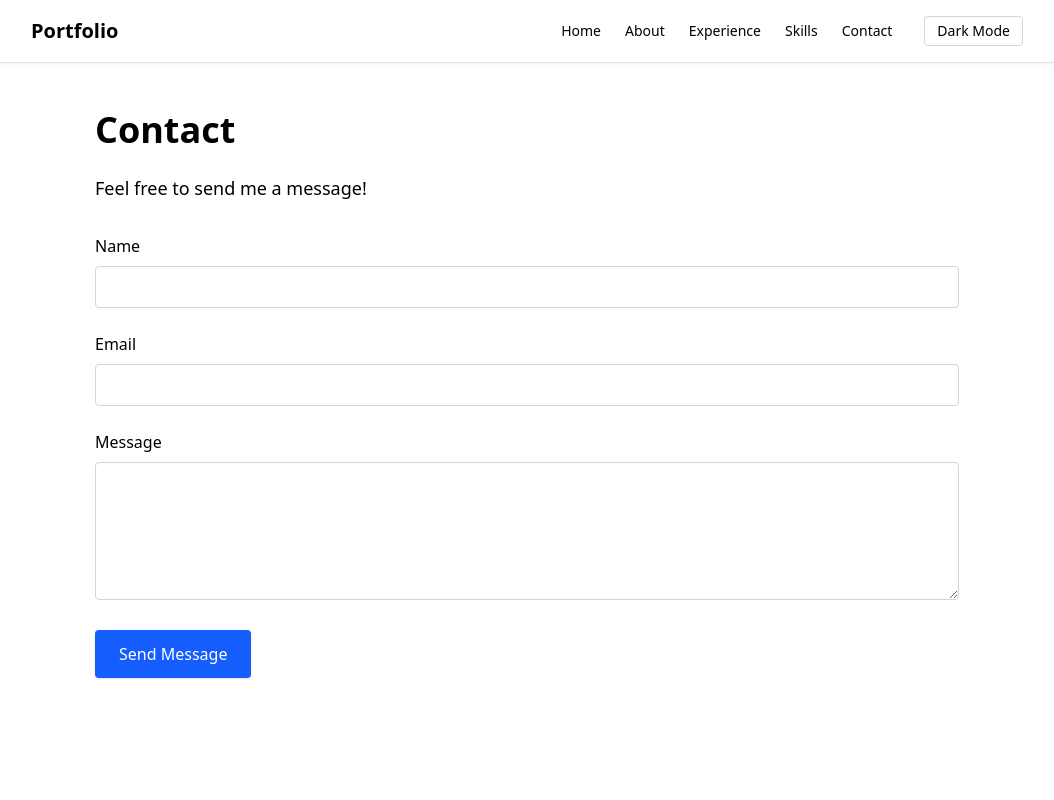
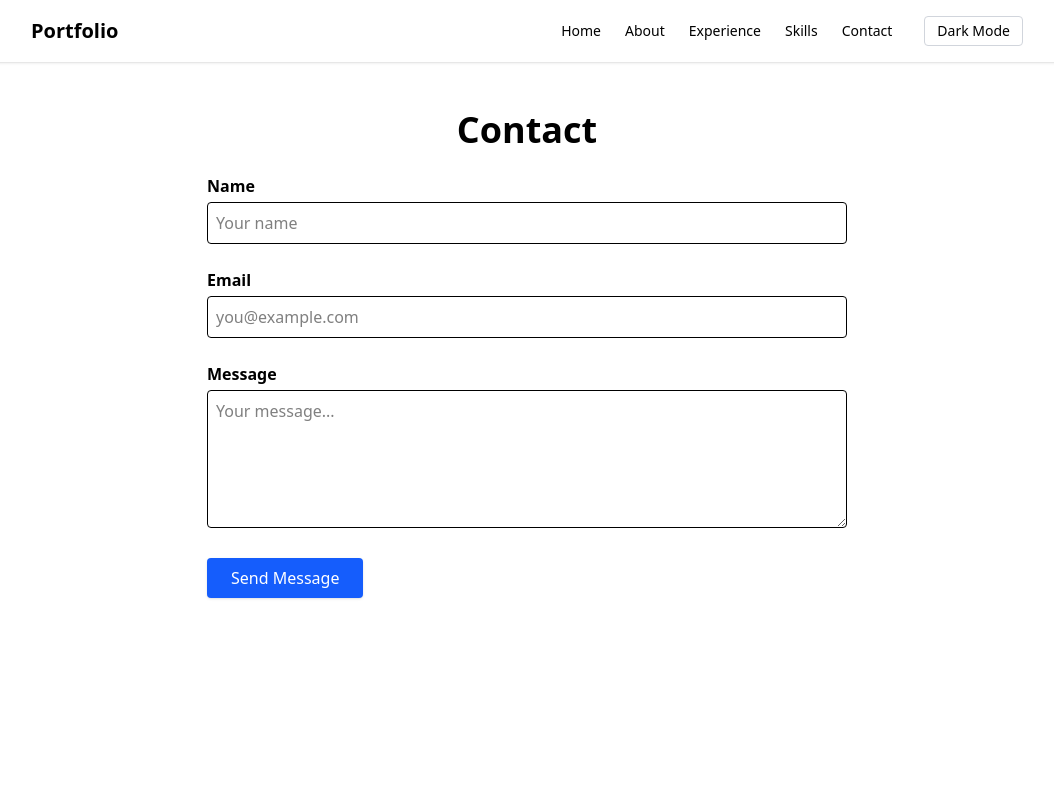
Before and after one commit to mizukifujikawa-ciccc/portfolio, a React (Vite) app in the folder my-portfolio/: page /contact in a window 1280 px wide. Shown: the top 800 px of the page, without its empty margins (113-1167 px from the left). Built offline with nearby package versions, Linux system fonts and the light colour scheme.

Commit message:
animation

```diff
--- a/my-portfolio/package.json
+++ b/my-portfolio/package.json
@@ -10,10 +10,12 @@
     "preview": "vite preview"
   },
   "dependencies": {
+    "framer-motion": "^12.18.1",
     "react": "^19.1.0",
     "react-dom": "^19.1.0",
     "react-router-dom": "^7.6.0",
-    "zustand": "^5.0.5"
+    "zustand": "^5.0.5",
+    "react-hot-toast": "^2.5.2"
   },
   "devDependencies": {
     "@eslint/js": "^9.25.0",
--- a/my-portfolio/src/App.tsx
+++ b/my-portfolio/src/App.tsx
@@ -7,6 +7,7 @@ import Experience from "./pages/Experience";
 import Skills from "./pages/Skills";
 import Contact from "./pages/Contact";
 import { useEffect, useState } from "react";
+import { Toaster } from 'react-hot-toast';
 
 function App() {
   const [darkMode, setDarkMode] = useState(false);
@@ -24,6 +25,7 @@ function App() {
 
   return (
     <Router>
+      <Toaster position="top-center" reverseOrder={false} />
       <Header darkMode={darkMode} setDarkMode={setDarkMode} />
       <Routes>
       <Route path="/" element={<Home darkMode={darkMode} />} />
--- a/my-portfolio/src/pages/Contact.tsx
+++ b/my-portfolio/src/pages/Contact.tsx
@@ -1,80 +1,78 @@
+import { motion } from "framer-motion";
 import { useState } from "react";
+import { toast } from "react-hot-toast";
 
 export default function Contact({ darkMode }: { darkMode: boolean }) {
-  const [formData, setFormData] = useState({ name: '', email: '', message: '' });
+  const [formState, setFormState] = useState({ name: '', email: '', message: '' });
 
-  const handleChange = (e: React.ChangeEvent<HTMLInputElement | HTMLTextAreaElement>) => {
-    const { name, value } = e.target;
-    setFormData(prev => ({ ...prev, [name]: value }));
-  };
-
-  const handleSubmit = (e: React.FormEvent) => {
+  const handleSubmit = (e: React.FormEvent<HTMLFormElement>) => {
     e.preventDefault();
-    console.log('Form submitted:', formData);
-    alert('Thank you for your message!');
-    setFormData({ name: '', email: '', message: '' });
+    toast.success("Message sent successfully!");
+    setFormState({ name: '', email: '', message: '' });
   };
 
   return (
     <main
-      className={`min-h-screen px-4 py-12 max-w-4xl mx-auto transition-colors duration-300 ${
-        darkMode ? 'bg-gray-950 text-gray-300' : 'bg-white text-black'
+      className={`min-h-screen px-4 py-12 max-w-2xl mx-auto transition-colors duration-300 ${
+        darkMode ? "bg-gray-950 text-gray-300" : "bg-white text-black"
       }`}
     >
-      <h1 className={`text-4xl font-bold mb-6 ${darkMode ? 'text-accent' : 'text-primary'}`}>
+      <motion.h1
+        initial={{ opacity: 0, y: -20 }}
+        animate={{ opacity: 1, y: 0 }}
+        transition={{ duration: 0.6 }}
+        className={`text-4xl font-bold mb-6 text-center ${darkMode ? "text-accent" : "text-primary"}`}
+      >
         Contact
-      </h1>
-      <p className="text-lg mb-8">Feel free to send me a message!</p>
-      <form onSubmit={handleSubmit} className="space-y-6">
+      </motion.h1>
+
+      <motion.form
+        onSubmit={handleSubmit}
+        initial={{ opacity: 0, y: 10 }}
+        animate={{ opacity: 1, y: 0 }}
+        transition={{ duration: 0.8, delay: 0.2 }}
+        className="space-y-6"
+      >
         <div>
-          <label className="block mb-2 font-medium" htmlFor="name">Name</label>
+          <label className="block mb-1 font-semibold" htmlFor="name">Name</label>
           <input
             type="text"
             id="name"
-            name="name"
-            value={formData.name}
-            onChange={handleChange}
-            required
-            className={`w-full px-4 py-2 border rounded focus:outline-none focus:ring ${
-              darkMode ? 'bg-gray-800 border-gray-600 text-gray-200 focus:ring-accent' : 'bg-white border-gray-300 text-black focus:ring-primary'
-            }`}
+            value={formState.name}
+            onChange={(e) => setFormState({ ...formState, name: e.target.value })}
+            className="w-full p-2 rounded border focus:outline-none focus:ring focus:ring-blue-300"
+            placeholder="Your name"
           />
         </div>
         <div>
-          <label className="block mb-2 font-medium" htmlFor="email">Email</label>
+          <label className="block mb-1 font-semibold" htmlFor="email">Email</label>
           <input
             type="email"
             id="email"
-            name="email"
-            value={formData.email}
-            onChange={handleChange}
-            required
-            className={`w-full px-4 py-2 border rounded focus:outline-none focus:ring ${
-              darkMode ? 'bg-gray-800 border-gray-600 text-gray-200 focus:ring-accent' : 'bg-white border-gray-300 text-black focus:ring-primary'
-            }`}
+            value={formState.email}
+            onChange={(e) => setFormState({ ...formState, email: e.target.value })}
+            className="w-full p-2 rounded border focus:outline-none focus:ring focus:ring-blue-300"
+            placeholder="you@example.com"
           />
         </div>
         <div>
-          <label className="block mb-2 font-medium" htmlFor="message">Message</label>
+          <label className="block mb-1 font-semibold" htmlFor="message">Message</label>
           <textarea
             id="message"
-            name="message"
             rows={5}
-            value={formData.message}
-            onChange={handleChange}
-            required
-            className={`w-full px-4 py-2 border rounded focus:outline-none focus:ring ${
-              darkMode ? 'bg-gray-800 border-gray-600 text-gray-200 focus:ring-accent' : 'bg-white border-gray-300 text-black focus:ring-primary'
-            }`}
-          ></textarea>
+            value={formState.message}
+            onChange={(e) => setFormState({ ...formState, message: e.target.value })}
+            className="w-full p-2 rounded border focus:outline-none focus:ring focus:ring-blue-300"
+            placeholder="Your message..."
+          />
         </div>
         <button
           type="submit"
-          className="bg-blue-600 text-white px-6 py-3 rounded shadow hover:bg-blue-700 transition"
+          className="bg-blue-600 text-white px-6 py-2 rounded shadow hover:bg-blue-700 transition"
         >
           Send Message
         </button>
-      </form>
+      </motion.form>
     </main>
   );
 }
--- a/my-portfolio/src/pages/Experience.tsx
+++ b/my-portfolio/src/pages/Experience.tsx
@@ -1,4 +1,5 @@
 import { useState } from "react";
+import { motion } from "framer-motion";
 
 export default function Experience({ darkMode }: { darkMode: boolean }) {
   return (
@@ -7,14 +8,24 @@ export default function Experience({ darkMode }: { darkMode: boolean }) {
         darkMode ? 'bg-gray-950 text-gray-300' : 'bg-white text-black'
       }`}
     >
-      <h1 className={`text-4xl font-bold mb-6 ${darkMode ? 'text-accent' : 'text-primary'}`}>
+      <motion.h1
+        initial={{ opacity: 0, y: -20 }}
+        animate={{ opacity: 1, y: 0 }}
+        transition={{ duration: 0.6 }}
+        className={`text-4xl font-bold mb-6 ${darkMode ? 'text-accent' : 'text-primary'}`}
+      >
         Experience
-      </h1>
-      <div className="space-y-8">
+      </motion.h1>
+      <motion.div
+        initial={{ opacity: 0 }}
+        animate={{ opacity: 1 }}
+        transition={{ duration: 0.8, delay: 0.2 }}
+        className="space-y-8"
+      >
         {experiences.map((exp) => (
           <ExperienceCard key={exp.company} exp={exp} darkMode={darkMode} />
         ))}
-      </div>
+      </motion.div>
     </main>
   );
 }
--- a/my-portfolio/src/pages/Home.tsx
+++ b/my-portfolio/src/pages/Home.tsx
@@ -1,20 +1,43 @@
+import { motion } from "framer-motion";
+
 export default function Home({ darkMode }: { darkMode: boolean }) {
   return (
-      <main className={`min-h-screen px-4 flex flex-col justify-center items-center text-center transition-colors duration-300 ${
-        darkMode ? 'bg-gray-950 text-gray-300' : 'bg-white text-black'
-      }`}>
-        <h1 className={`${darkMode ? 'text-accent' : 'text-primary'} text-5xl font-bold mb-6`}>
+    <main
+      className={`min-h-screen px-4 flex flex-col justify-center items-center text-center transition-colors duration-300 ${
+        darkMode ? "bg-gray-950 text-gray-300" : "bg-white text-black"
+      }`}
+    >
+      <motion.h1
+        initial={{ opacity: 0, y: -20 }}
+        animate={{ opacity: 1, y: 0 }}
+        transition={{ duration: 0.6 }}
+        className={`text-5xl font-bold mb-6 ${
+          darkMode ? "text-accent" : "text-primary"
+        }`}
+      >
         Hi, I'm Mizuki Fujikawa
-        </h1>
-        <p className="text-lg mb-8 max-w-xl">
+      </motion.h1>
+
+      <motion.p
+        initial={{ opacity: 0, y: 10 }}
+        animate={{ opacity: 1, y: 0 }}
+        transition={{ duration: 0.8, delay: 0.3 }}
+        className="text-lg mb-8 max-w-xl"
+      >
         Software Engineer in Vancouver specializing in Java backend systems.
-        </p>
-        <a
+      </motion.p>
+
+      <motion.a
         href="/contact"
+        initial={{ opacity: 0, scale: 0.9 }}
+        animate={{ opacity: 1, scale: 1 }}
+        transition={{ duration: 0.5, delay: 0.6 }}
+        whileHover={{ scale: 1.05 }}
+        whileTap={{ scale: 0.95 }}
         className="bg-blue-600 text-white px-6 py-3 rounded shadow hover:bg-blue-700 transition"
       >
         Let's Connect
-        </a>
+      </motion.a>
     </main>
   );
 }
--- a/my-portfolio/src/pages/Skills.tsx
+++ b/my-portfolio/src/pages/Skills.tsx
@@ -1,3 +1,5 @@
+import { motion } from "framer-motion";
+
 export default function Skills({ darkMode }: { darkMode: boolean }) {
     return (
       <main
@@ -5,10 +7,20 @@ export default function Skills({ darkMode }: { darkMode: boolean }) {
           darkMode ? 'bg-gray-950 text-gray-300' : 'bg-white text-black'
         }`}
       >
-        <h1 className={`text-4xl font-bold mb-6 ${darkMode ? 'text-accent' : 'text-primary'}`}>
+        <motion.h1
+            initial={{ opacity: 0, y: -20 }}
+            animate={{ opacity: 1, y: 0 }}
+            transition={{ duration: 0.6 }}
+            className={`text-4xl font-bold mb-6 ${darkMode ? 'text-accent' : 'text-primary'}`}
+        >
           Skills
-        </h1>
-        <div className="grid grid-cols-2 sm:grid-cols-3 gap-6 text-left">
+        </motion.h1>
+        <motion.div
+            className="grid grid-cols-2 sm:grid-cols-3 gap-6 text-left"
+            initial={{ opacity: 0 }}
+            animate={{ opacity: 1 }}
+            transition={{ duration: 0.8, delay: 0.2 }}
+        >
           {skills.map((skill) => (
             <div
               key={skill.name}
@@ -24,7 +36,7 @@ export default function Skills({ darkMode }: { darkMode: boolean }) {
               <span>{skill.name}</span>
             </div>
           ))}
-        </div>
+        </motion.div>
       </main>
     );
   }
```
Also changed, not shown: my-portfolio/src/pages/About.tsx (+20 -5 lines), 1 other file (tests, documents, lock files or other folders). Lines whose indentation alone changed are shown as unchanged.
